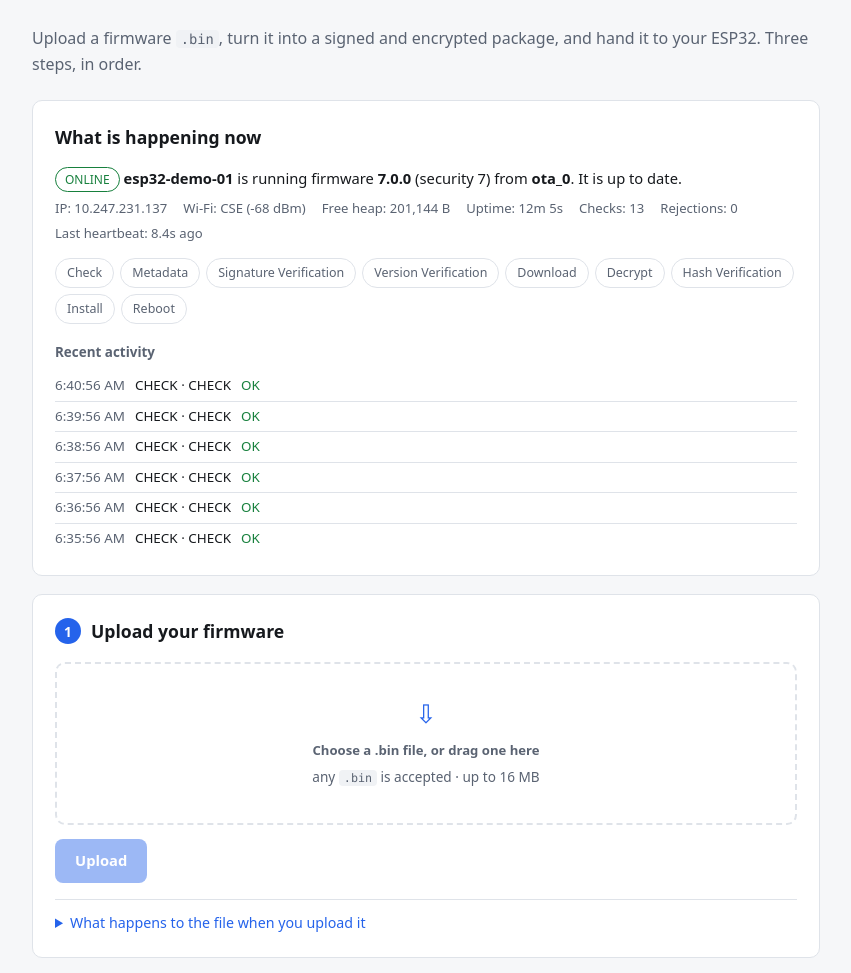
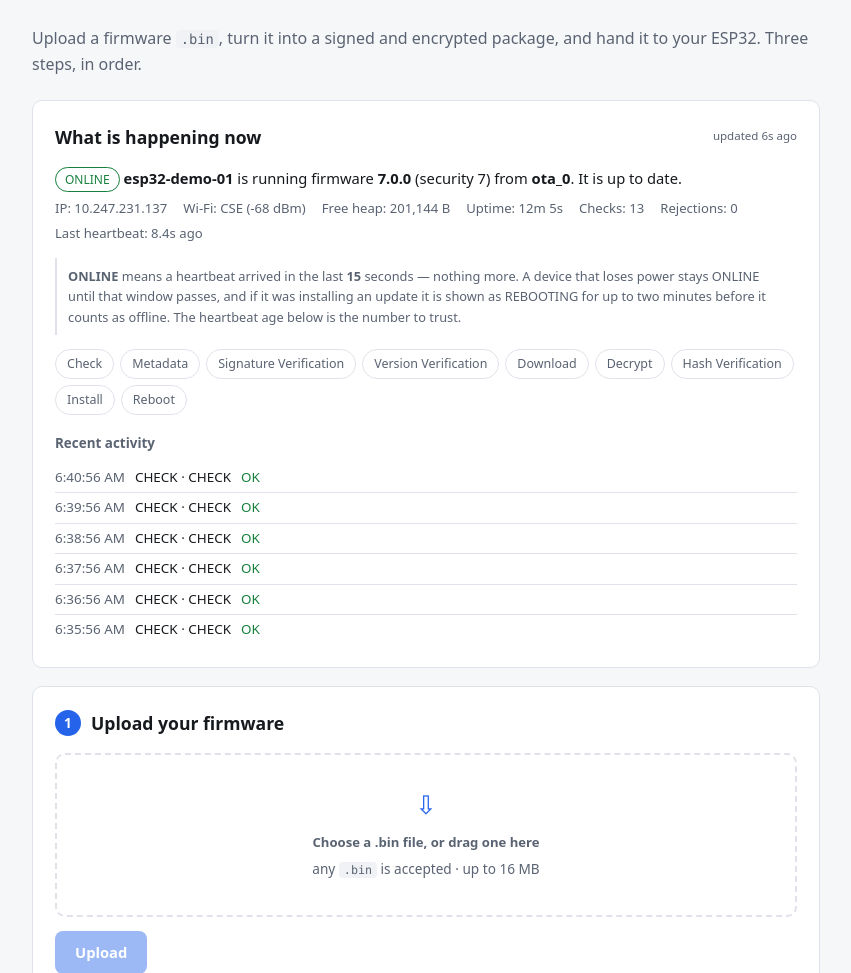
Before and after one commit to sangam-gaddi/esp32_python, a Flask app: page / in a window 1280 px wide. Shown: the part 58-1031 px from the top of the page, without its empty margins (214-1065 px from the left). Run offline with Flask 3, Linux system fonts and the light colour scheme; data comes from the database, SQL or seed files in the repository; both versions use the stored data as it was after the commit; parts of the project's set-up code (start-up, migrations or seed data) failed here and were passed over.

Commit message:
updates6

```diff
--- a/main/CMakeLists.txt
+++ b/main/CMakeLists.txt
@@ -18,6 +18,6 @@ idf_component_register(
     REQUIRES ascon ed25519 ota_package
              nvs_flash esp_wifi esp_netif esp_event
              esp_http_client app_update json esp_timer
-             esp_hw_support spi_flash
+             esp_hw_support spi_flash driver
     EMBED_TXTFILES "server_ca_cert.pem"
 )
--- a/server/dashboard/static/css/site.css
+++ b/server/dashboard/static/css/site.css
@@ -309,6 +309,27 @@ pre code { background: none; padding: 0; }
 
 /* -------------------------------------------------------------- live panel */
 
+.fresh {
+  font-size: .72rem;
+  font-weight: 400;
+  color: var(--dim);
+  margin-left: auto;
+}
+.fresh.bad { color: var(--bad); font-weight: 600; }
+
+/* A panel that has stopped updating is dimmed, so stale numbers cannot be
+   mistaken for live ones. */
+.live.stale { opacity: .55; }
+.live.stale .tag { filter: grayscale(1); }
+
+.status-rule {
+  font-size: .8rem;
+  color: var(--dim);
+  margin: 0 0 14px;
+  padding: 8px 11px;
+  border-left: 2px solid var(--line);
+}
+
 .device-line { font-size: .92rem; margin-bottom: 4px; }
 .device-line .muted { color: var(--dim); }
 .device-line b { font-variant-numeric: tabular-nums; }
--- a/server/dashboard/static/js/site.js
+++ b/server/dashboard/static/js/site.js
@@ -339,10 +339,33 @@
     // page will not have these elements, and a missing box must not take the
     // rest of the page down with it.
     if (!$("live-device")) { return; }
+    if ($("live-timeout") && summary.server) {
+      $("live-timeout").textContent = summary.server.heartbeat_timeout_s;
+    }
     renderDevice(summary);
     renderProgress(device);
     renderPipeline(summary.pipeline || []);
     renderEvents(summary.history || []);
+  }
+
+  /* When the last successful poll was. A panel that has stopped updating must
+   * say so: the worst failure this page can have is showing a confident
+   * ONLINE that was true a minute ago and is not true now. */
+  var lastOk = 0;
+
+  function markStale() {
+    if (!lastOk || !$("live")) { return; }
+    var age = Math.round((Date.now() - lastOk) / 1000);
+    var stale = age > 20;
+    $("live").classList.toggle("stale", stale);
+    var note = $("live-fresh");
+    if (note) {
+      note.textContent = stale
+        ? "This page has not reached the server for " + age
+          + "s — everything below is that old, not live."
+        : "updated " + age + "s ago";
+      note.className = "fresh" + (stale ? " bad" : "");
+    }
   }
 
   function renderDevice(summary) {
@@ -594,7 +617,9 @@
       throw error;
     }).then(function (summary) {
       try {
+        lastOk = Date.now();
         renderStatus(summary);
+        markStale();
       } catch (error) {
         $("status-chip").className = "status offline";
         $("status-chip").textContent = "page out of date — press Ctrl+F5";
@@ -641,4 +666,6 @@
   refresh();
   refreshStatus();
   loadLab();
+  // Independent of the poll: if polling itself dies, this is what notices.
+  setInterval(markStale, 1000);
 }());
--- a/server/dashboard/templates/index.html
+++ b/server/dashboard/templates/index.html
@@ -30,9 +30,18 @@
 
   <!-- ------------------------------------------------------- live status -->
   <section class="step live" id="live">
-    <h2>What is happening now</h2>
+    <h2>What is happening now <span id="live-fresh" class="fresh"></span></h2>
 
     <div id="live-device" class="device-line">Waiting for the device&hellip;</div>
+
+    <p class="status-rule">
+      <b>ONLINE</b> means a heartbeat arrived in the last
+      <b id="live-timeout">15</b> seconds &mdash; nothing more. A device that
+      loses power stays ONLINE until that window passes, and if it was
+      installing an update it is shown as REBOOTING for up to two minutes
+      before it counts as offline. The heartbeat age below is the number to
+      trust.
+    </p>
 
     <div id="live-progress" class="progress-wrap">
       <div class="progress-head">
```
Also changed, not shown: server/ota.db, 2 other files.
